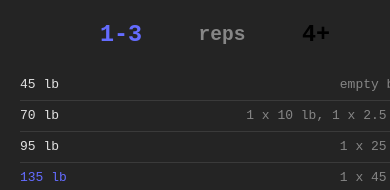
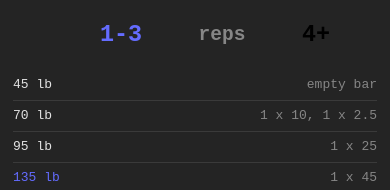
Before and after one commit to wicnewyen/powerwictor-react, a React (Vite) app: page / in a window 390 px wide. Both pictures are taken after a click on the button "warmups". Shown: the part 691-881 px from the top of the page. Built offline with nearby package versions, Linux system fonts and the light colour scheme.

Commit message:
mobile formatting

```diff
--- a/src/App.jsx
+++ b/src/App.jsx
@@ -157,11 +157,12 @@ function App() {
 
     const sortedEntries = Object.entries(plateCount).sort((a, b) => b[0] - a[0]);
 
+    const suffix = unit ? ` ${unit}` : '';
     sortedEntries.forEach(([key, value], index) => {
       if (index === sortedEntries.length - 1) {
-        output += `${value} x ${key} ${unit}`;
+        output += `${value} x ${key}${suffix}`;
       } else {
-        output += `${value} x ${key} ${unit}, `;
+        output += `${value} x ${key}${suffix}, `;
       }
     });
     return output;
@@ -247,7 +248,7 @@ function App() {
                 <li key={index} className={index === sets.length - 1 ? 'topSet' : ''}>
                   <span className="warmupWeight">{warmup} {unit}</span>
                   <span className="warmupPlates">
-                    {getPlateCount(calculatePlates(warmup, unit), unit) || 'empty bar'}
+                    {getPlateCount(calculatePlates(warmup, unit)) || 'empty bar'}
                   </span>
                 </li>
               ))}
--- a/src/index.css
+++ b/src/index.css
@@ -226,8 +226,10 @@ input[type="number"] {
     font-size: 1em;
   }
 
+  /* #root is 430px wide, so size to the screen instead to keep phones narrower than that from clipping the plates */
   .warmupList {
-    width: 100%;
+    width: 100vw;
+    margin: 0;
     padding: 0 1em;
     box-sizing: border-box;
     font-size: 1em;
```
